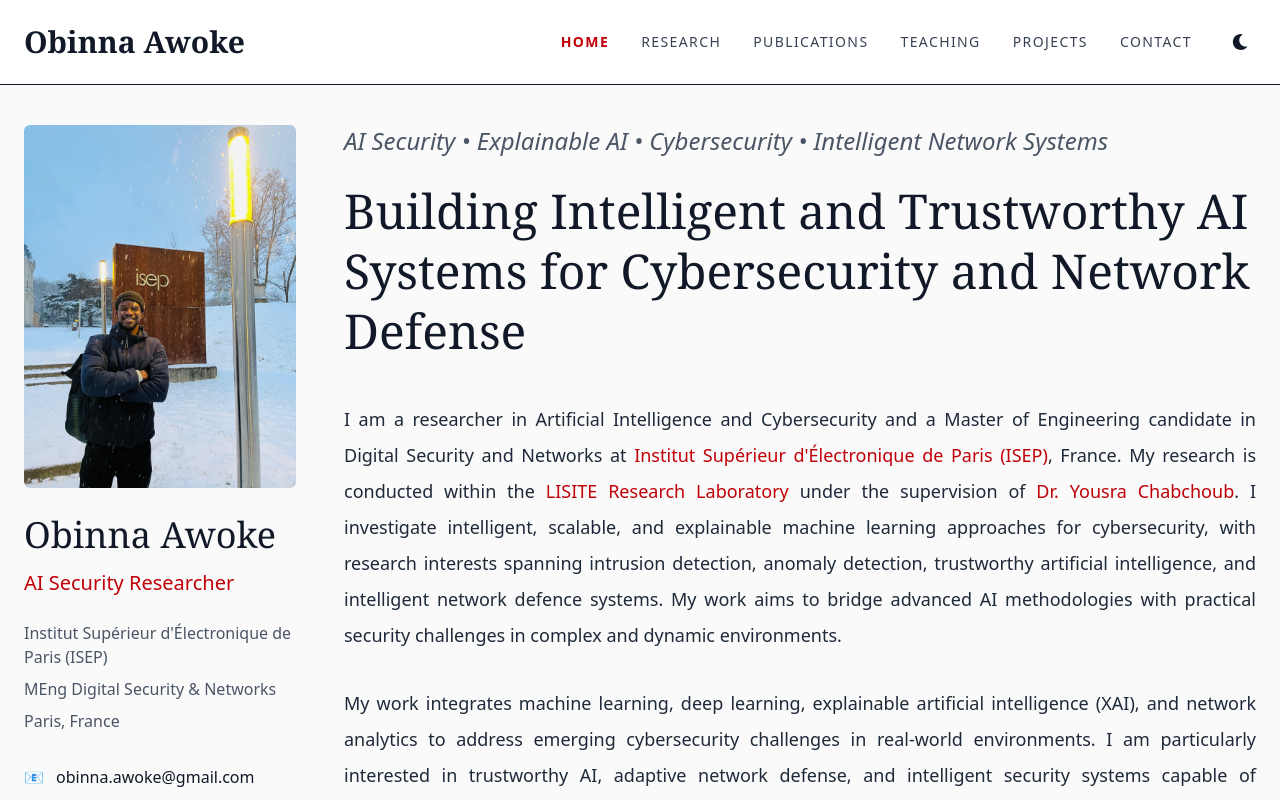
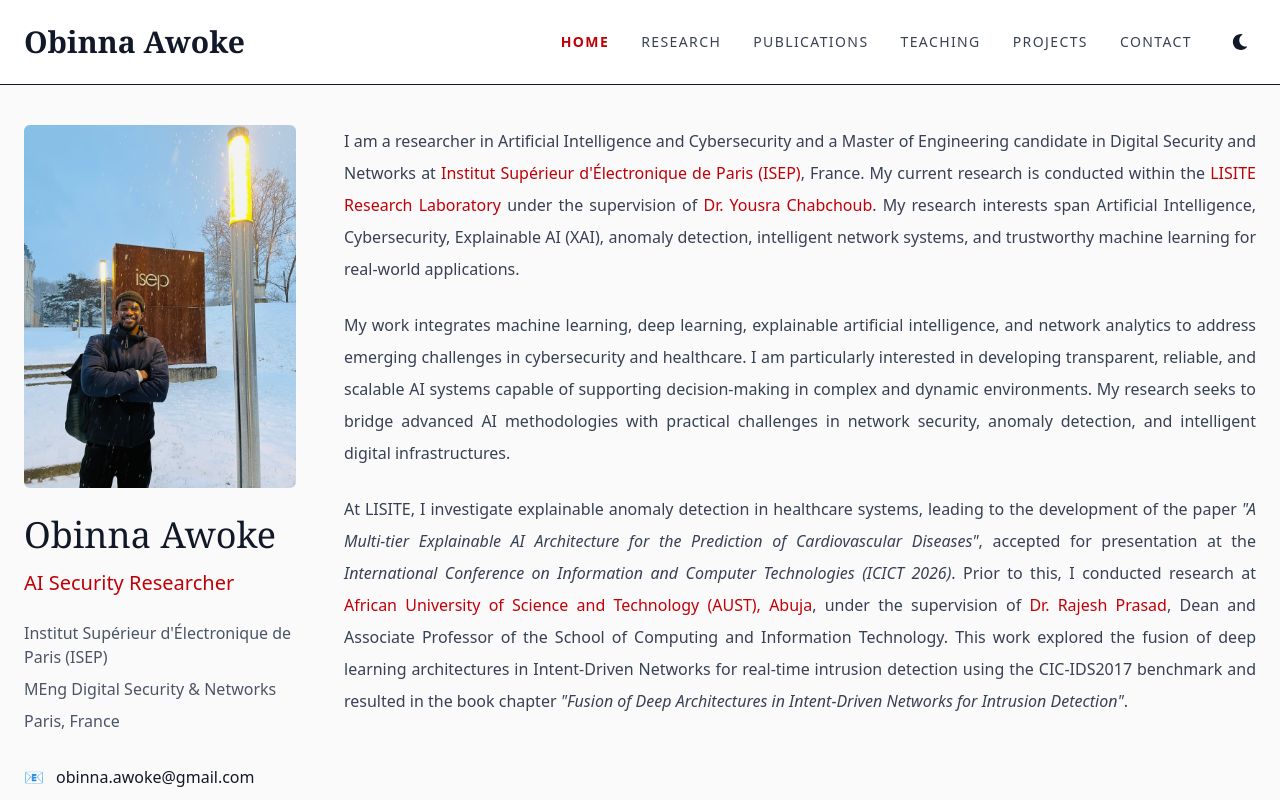
Before and after one commit to awokeo/obinna-website, a Next.js app: page / in a window 1280 px wide. Shown: the top 800 px of the page. Built offline with nearby package versions, Linux system fonts and the light colour scheme.

Commit message:
Update research biography with AUST and LISITE affiliations

```diff
--- a/components/Hero.tsx
+++ b/components/Hero.tsx
@@ -1,18 +1,7 @@
 export default function Hero() {
   return (
     <section>
-      <p className="italic text-2xl text-gray-600">
-        AI Security • Explainable AI • Cybersecurity • Intelligent Network Systems
-      </p>
-
-      <div className="mt-6">
-        <h1 className="text-5xl font-serif leading-tight">
-          Building Intelligent and Trustworthy AI Systems for Cybersecurity and Network Defense
-        </h1>
-      </div>
-
-      <div className="mt-10 space-y-8 text-lg leading-9 text-gray-800 text-justify">
-        <p>
+      <p className="leading-8 text-gray-700 text-justify">
         I am a researcher in Artificial Intelligence and Cybersecurity and a
         Master of Engineering candidate in Digital Security and Networks at{" "}
         <a
@@ -23,7 +12,7 @@
         >
           Institut Supérieur d&apos;Électronique de Paris (ISEP)
         </a>
-          , France. My research is conducted within the{" "}
+        , France. My current research is conducted within the{" "}
         <a
           href="http://www.lisite.isep.fr/"
           target="_blank"
@@ -41,32 +30,62 @@
         >
           Dr. Yousra Chabchoub
         </a>
-          . I investigate intelligent, scalable, and explainable machine learning
-          approaches for cybersecurity, with research interests spanning intrusion
-          detection, anomaly detection, trustworthy artificial intelligence, and
-          intelligent network defence systems. My work aims to bridge advanced AI
-          methodologies with practical security challenges in complex and dynamic
-          environments.
+        . My research interests span Artificial Intelligence, Cybersecurity,
+        Explainable AI (XAI), anomaly detection, intelligent network systems,
+        and trustworthy machine learning for real-world applications.
       </p>
-
-        <p>
-          My work integrates machine learning, deep learning,
-          explainable artificial intelligence (XAI), and network analytics
-          to address emerging cybersecurity challenges in real-world
-          environments. I am particularly interested in trustworthy AI,
-          adaptive network defense, and intelligent security systems capable
-          of operating effectively in dynamic and large-scale infrastructures.
+      <br/>
+      <p className="leading-8 text-gray-700 text-justify">
+        My work integrates machine learning, deep learning, explainable
+        artificial intelligence, and network analytics to address emerging
+        challenges in cybersecurity and healthcare. I am particularly interested
+        in developing transparent, reliable, and scalable AI systems capable of
+        supporting decision-making in complex and dynamic environments. My
+        research seeks to bridge advanced AI methodologies with practical
+        challenges in network security, anomaly detection, and intelligent
+        digital infrastructures.
       </p>
-
-        <p>
-          I currently contribute to research on explainable anomaly detection
-          in healthcare systems at LISITE, ISEP, where I investigate
-          interpretable deep learning models for disease prediction and
-          clinician-oriented AI explanations. My previous research explored
-          the fusion of deep learning architectures in Intent-Driven Networks
-          for real-time intrusion detection using the CIC-IDS2017 benchmark.
+      <br/>
+      <p className="leading-8 text-gray-700 text-justify">
+        At LISITE, I investigate explainable anomaly detection in healthcare
+        systems, leading to the development of the paper{" "}
+        <span className="italic">
+          "A Multi-tier Explainable AI Architecture for the Prediction of
+          Cardiovascular Diseases"
+        </span>
+        , accepted for presentation at the{" "}
+        <span className="italic">
+          International Conference on Information and Computer Technologies
+          (ICICT 2026)
+        </span>
+        . Prior to this, I conducted research at{" "}
+        <a
+          href="https://aust.edu.ng"
+          target="_blank"
+          rel="noopener noreferrer"
+          className="text-red-700 hover:underline"
+        >
+          African University of Science and Technology (AUST), Abuja
+        </a>
+        , under the supervision of{" "}
+        <a
+          href="https://faculty.aust.edu.ng/computing-and-information-technology/dr-rajesh-prasad"
+          target="_blank"
+          rel="noopener noreferrer"
+          className="text-red-700 hover:underline"
+        >
+          Dr. Rajesh Prasad
+        </a>
+        , Dean and Associate Professor of the School of Computing and Information
+        Technology. This work explored the fusion of deep learning architectures
+        in Intent-Driven Networks for real-time intrusion detection using the
+        CIC-IDS2017 benchmark and resulted in the book chapter{" "}
+        <span className="italic">
+          "Fusion of Deep Architectures in Intent-Driven Networks for Intrusion
+          Detection"
+        </span>
+        .
       </p>
-      </div>
     </section>
   );
 }
```
Lines whose indentation alone changed are shown as unchanged.
